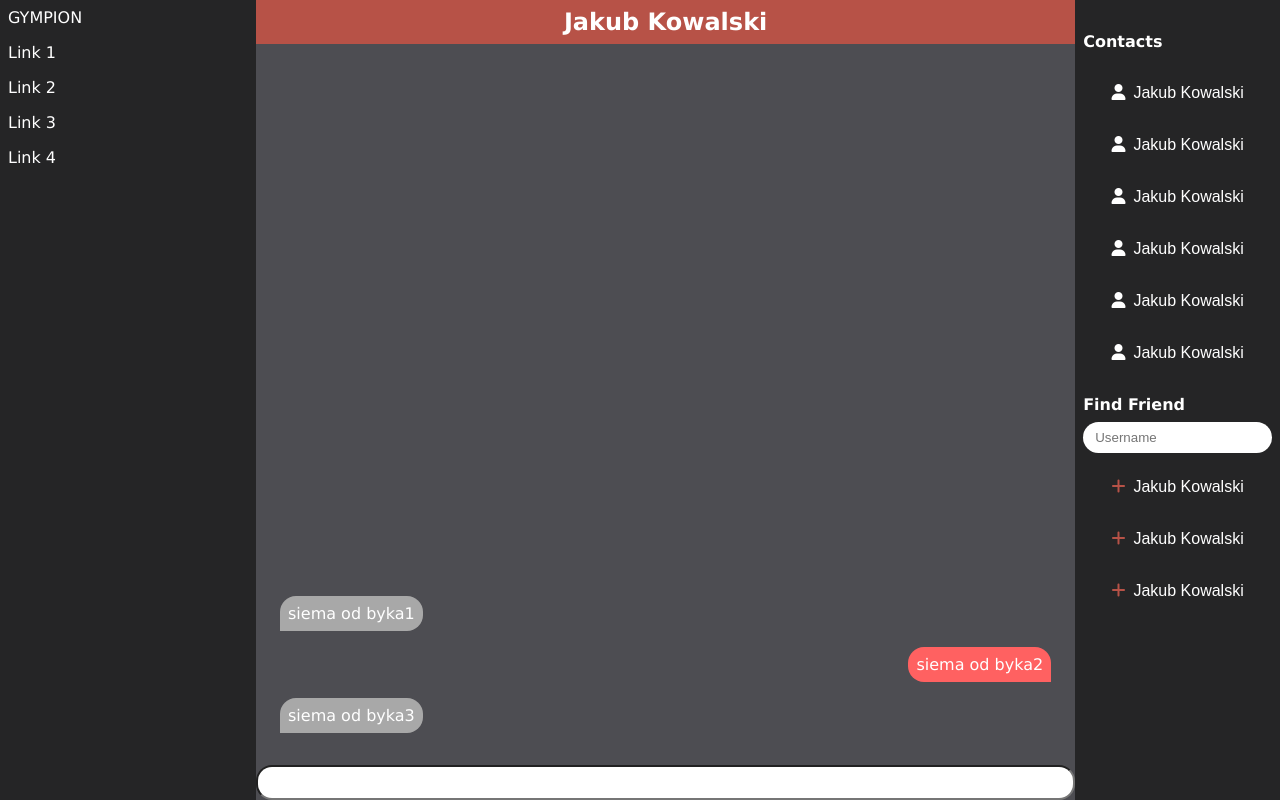
After one commit to nextprof/PAI, a PHP site: page /public/views/messages.php in a window 1280 px wide. The commit adds this page. Run offline with PHP 8.4, Linux system fonts and the light colour scheme; a stand-in replaces the project's code that opens the database connection; some libraries are stand-ins or nearby versions.

Commit message:
Messages layout and style

```diff
--- /dev/null
+++ b/public/css/main.css
@@ -0,0 +1,142 @@
+* {
+  box-sizing: border-box;
+}
+
+html {
+  color: white;
+  font-family: "Verdana", serif;
+  font-size: 16px;
+  background-color: #252526;
+}
+
+body {
+  width: 100%;
+  margin: auto;
+  display: flex;
+  min-height: 100vh;
+}
+
+a {
+  text-decoration: none;
+  color: unset;
+}
+
+header {
+  display: flex;
+  width: 256px;
+  background-color: #252526;
+}
+header nav {
+  padding: 0.5rem;
+  display: flex;
+  flex-direction: column;
+  height: 100vh;
+  gap: 1rem;
+  position: sticky;
+  top: 0;
+}
+
+main {
+  width: calc(100% - 256px);
+  height: 100vh;
+  margin: 0 0 auto 0;
+}
+
+.content {
+  height: 100%;
+}
+
+i.fas {
+  margin-right: 0.5rem;
+}
+
+footer {
+  flex-direction: row;
+  background-color: #252526;
+}
+
+.chat {
+  display: flex;
+  height: 100%;
+}
+.chat .message-box {
+  position: relative;
+  display: flex;
+  flex-flow: column nowrap;
+  justify-content: flex-end;
+  background-color: #4d4d52;
+  height: 100%;
+  width: 80%;
+}
+.chat .message-box .message-title {
+  position: absolute;
+  top: 0;
+  left: 0;
+  width: 100%;
+  background-color: #b75247;
+  padding: 0.5rem;
+  text-align: center;
+  font-size: 1.5rem;
+  font-weight: 800;
+}
+.chat .message-box .message-list {
+  padding: 1rem 1.5rem;
+  display: flex;
+  flex-direction: column;
+  gap: 1rem;
+}
+.chat .message-box .message-list .message {
+  padding: 0.5rem;
+  max-width: 80%;
+  overflow-wrap: break-word;
+}
+.chat .message-box .message-list .message.from {
+  background-color: #A8A8A8;
+  border-radius: 1rem 1rem 1rem 0;
+  align-self: flex-start;
+}
+.chat .message-box .message-list .message.to {
+  background-color: #ff6161;
+  border-radius: 1rem 1rem 0 1rem;
+  align-self: flex-end;
+}
+.chat .message-box .message-input {
+  margin-top: 1rem;
+  border-radius: 1rem;
+  padding: 0.5rem;
+}
+.chat .contact-box {
+  padding: 0.5rem;
+  width: 20%;
+  display: flex;
+  flex-direction: column;
+  background-color: #252526;
+}
+.chat .contact-box .title-line {
+  width: 100%;
+  font-weight: 600;
+  margin: 1.5rem 0 0.5rem 0;
+}
+.chat .contact-box .contact-query {
+  border-radius: 1rem;
+  padding: 0.5rem 0.75rem;
+  width: 100%;
+  border: none;
+}
+.chat .contact-box button {
+  width: 100%;
+  padding: 0.5rem 0.25rem;
+  background-color: transparent;
+  color: white;
+  font-size: 1rem;
+  margin-top: 1rem;
+  border: 1px solid transparent;
+  border-radius: 1rem;
+}
+.chat .contact-box button .add-symbol {
+  color: #b75247;
+}
+.chat .contact-box button:hover {
+  border-color: #b75247;
+  cursor: pointer;
+}
--- a/public/css/style.css
+++ b/public/css/style.css
@@ -3,9 +3,7 @@
     --main-color: #bd4d40;
     --main-light-color: #be594e;
 
-
     --dark-color: #262627;
-
     --dark-light-color: #4C4C51;
 }
 
@@ -20,7 +18,7 @@ body {
 .container {
     width: 100vw;
     height: 100vh;
-    background: transparent linear-gradient(180deg, var(--dark-light-color) 0%, var(--dark-color) 100%) 0% 0% no-repeat padding-box;
+    background: transparent linear-gradient(180deg, var(--dark-light-color) 0%, var(--dark-color) 100%) 0 0 no-repeat padding-box;
     display: flex;
     flex-direction: column;
     justify-content: center;
@@ -51,7 +49,7 @@ form.login, form.register {
     height: 40vh;
 
     background: transparent linear-gradient(180deg, var(--main-color) 0%, var(--main-light-color) 100%) 0% 0% no-repeat padding-box;
-    box-shadow: 0px 6px 6px #00000029;
+    box-shadow: 0 6px 6px #00000029;
     border: 1px solid #707070;
     border-radius: 33px;
 }
--- /dev/null
+++ b/public/js/messages.js
@@ -0,0 +1,23 @@
+let chat_title = document.getElementsByClassName("message-title")[0];
+let chat_list = document.getElementsByClassName("message-list")[0];
+
+
+function create_message(message, its_me = false) {
+    let element = document.createElement("div")
+    element.innerHTML = message;
+    element.classList.add("message")
+    if (its_me) {
+        element.classList.add("to")
+    } else {
+        element.classList.add("from")
+    }
+
+    chat_list.appendChild(element);
+}
+
+
+document.addEventListener('DOMContentLoaded', function () {
+    create_message("siema od byka1", false);
+    create_message("siema od byka2", true);
+    create_message("siema od byka3", false);
+}, false);
--- /dev/null
+++ b/public/views/footer.php
@@ -0,0 +1,4 @@
+</div>
+</main>
+</body>
+</html>
--- /dev/null
+++ b/public/views/header.php
@@ -0,0 +1,29 @@
+<!DOCTYPE html>
+
+<html lang="en">
+
+<head>
+    <meta charset="UTF-8">
+    <meta name="viewport" content="width=device-width, initial-scale=1">
+    <title>GYMPION</title>
+    <meta name="description" content="GYMPION">
+    <meta name="keywords" content="workout,tracker">
+    <meta name="author" content="Nextprof">
+    <link rel="stylesheet" type="text/css" href="public/css/main.css">
+    <script src="https://kit.fontawesome.com/723297a893.js" crossorigin="anonymous"></script>
+</head>
+
+<body>
+<header>
+    <nav>
+        <span class="nav-item">GYMPION</span>
+        <a href="/">Link 1</a>
+        <a href="/">Link 2</a>
+        <a href="/">Link 3</a>
+        <a href="/">Link 4</a>
+    </nav>
+
+</header>
+<main>
+
+    <div class="content">
--- /dev/null
+++ b/public/views/messages.php
@@ -0,0 +1,44 @@
+<?php
+include "header.php";
+?>
+
+    <script src="public/js/messages.js" defer></script>
+    <div class="chat">
+
+        <div class="message-box">
+            <div class="message-title">Jakub Kowalski</div>
+            <div class="message-list">
+
+            </div>
+            <input class="message-input" class="form-control" type="textarea">
+        </div>
+        <div class="contact-box">
+            <div class="title-line">Contacts</div>
+            <div class="contact-list">
+                <button class="user message-user"><i class="fas fa-user"></i>Jakub Kowalski</button>
+                <button class="user message-user"><i class="fas fa-user"></i>Jakub Kowalski</button>
+                <button class="user message-user"><i class="fas fa-user"></i>Jakub Kowalski</button>
+                <button class="user message-user"><i class="fas fa-user"></i>Jakub Kowalski</button>
+                <button class="user message-user"><i class="fas fa-user"></i>Jakub Kowalski</button>
+                <button class="user message-user"><i class="fas fa-user"></i>Jakub Kowalski</button>
+            </div>
+
+            <div class="title-line">Find Friend</div>
+            <div class="search-box">
+                <label>
+                    <input class="contact-query" type="text" placeholder="Username">
+                </label>
+                <button class="user add-user"><i class="fas fa-plus add-symbol"></i>Jakub Kowalski</button>
+                <button class="user add-user"><i class="fas fa-plus add-symbol"></i>Jakub Kowalski</button>
+                <button class="user add-user"><i class="fas fa-plus add-symbol"></i>Jakub Kowalski</button>
+            </div>
+
+        </div>
+
+
+    </div>
+
+
+<?php
+include "footer.php";
+?>
```
Also changed, not shown: index.php (+8 -2 lines), public/views/layout.php (added, +8 -0 lines), src/base/Session.php (+7 -1 lines), src/controllers/MessageAPIController.php (added, +29 -0 lines), src/controllers/MessageController.php (+5 -19 lines), src/controllers/SecurityController.php (+12 -8 lines), src/controllers/UsersController.php (added, +14 -0 lines), src/repository/UserRepository.php (+13 -0 lines).
